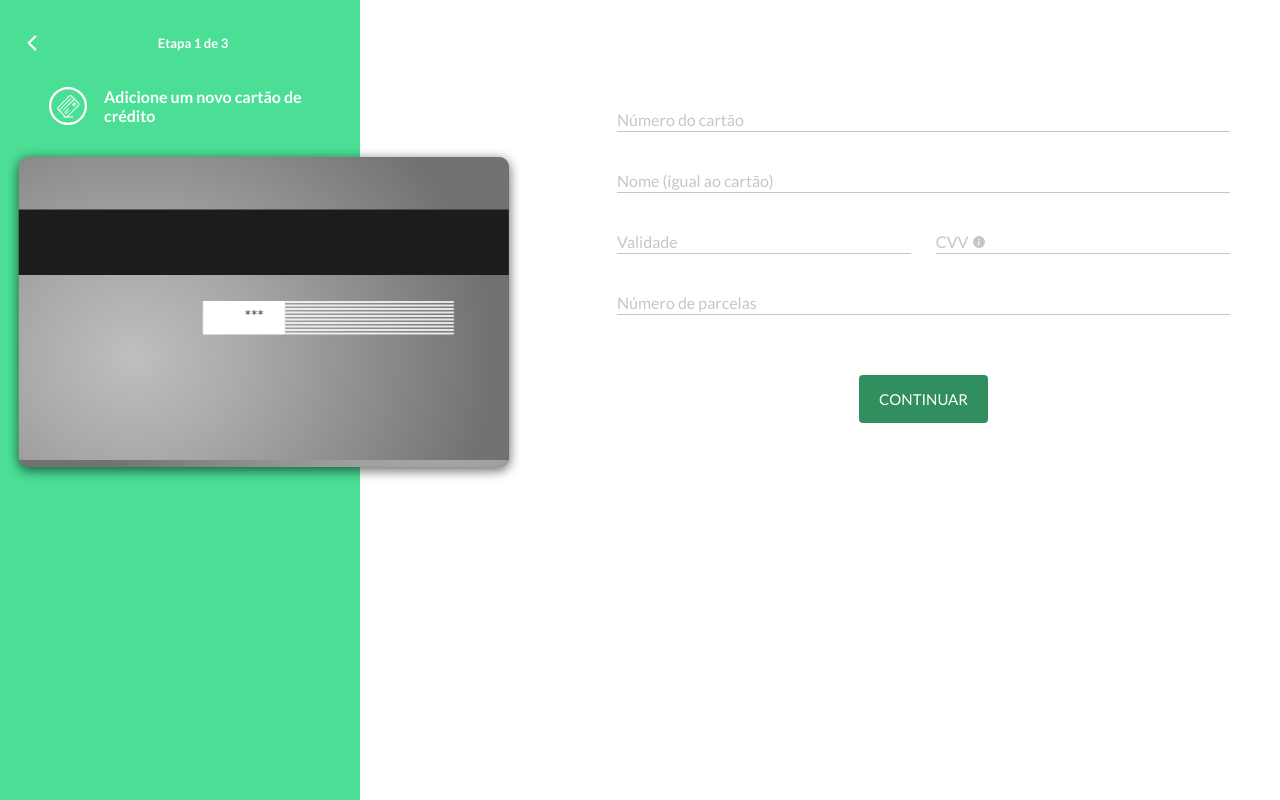
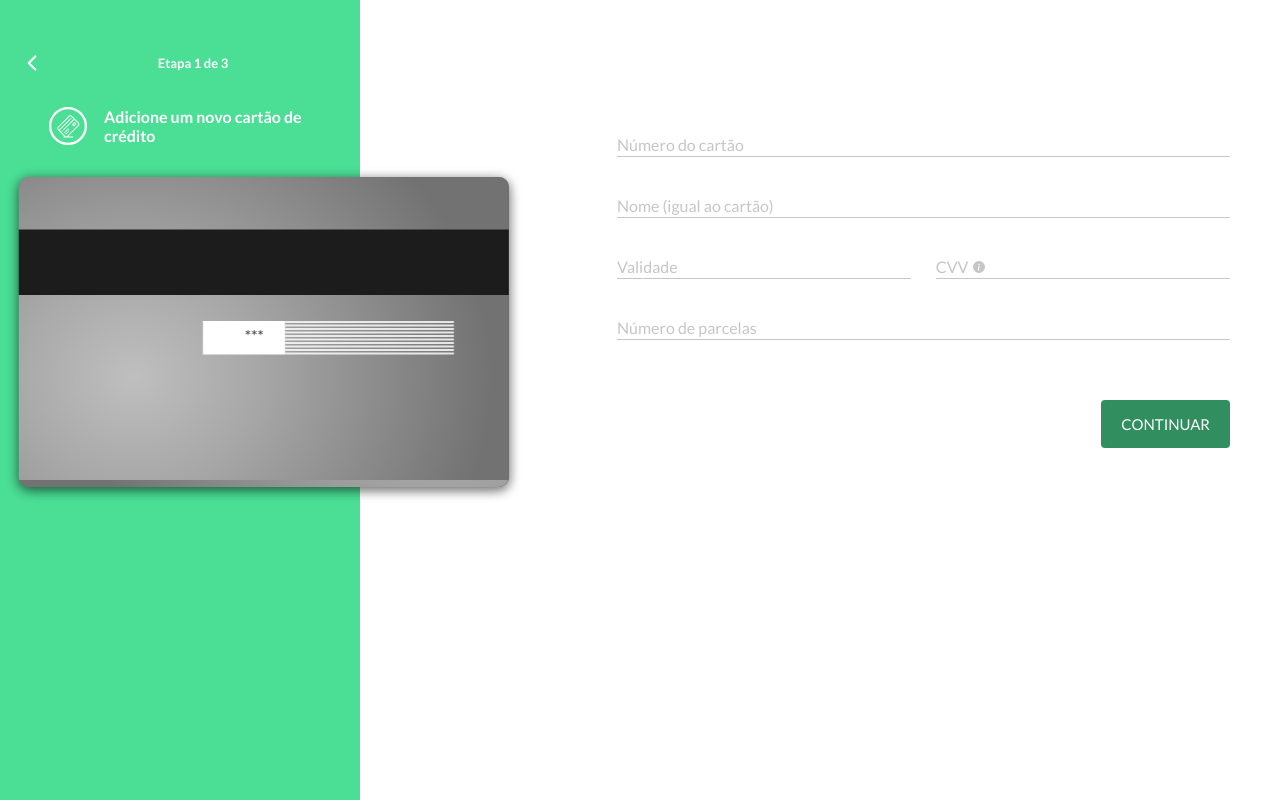
Before and after one commit to brunoJSX/bexs-challenge, a React (Vite) app: page / in a window 1280 px wide. Built offline with nearby package versions, Linux system fonts and the light colour scheme.

Commit message:
fix: fixed responsible layout of the mobile and web

```diff
--- a/src/components/Wizard/styles.ts
+++ b/src/components/Wizard/styles.ts
@@ -1,7 +1,6 @@
 import styled from 'styled-components';
 
 export const Container = styled.div`
-  /* width: 40%; */
   padding: 1rem;
   display: flex;
   flex-direction: column;
--- a/src/pages/CreditCardAdd/styles.ts
+++ b/src/pages/CreditCardAdd/styles.ts
@@ -8,7 +8,7 @@ export const Container = styled.div`
 
   background-color: #ffffff;
 
-  @media (max-width: 568px) {
+  @media (max-width: 1024px) {
     flex-direction: column;
   }
 `;
@@ -23,11 +23,12 @@ export const Header = styled.header`
   background-color: #4bde95;
   padding: 3rem 1.9rem 0 1.9rem;
 
-  @media (min-width: 568px) {
+  @media (min-width: 1024px) {
     width: 31.7vw;
     height: 100vh;
     max-height: unset;
     max-width: 36rem;
+    padding: 5rem 1.9rem 0 1.9rem;
   }
 
   > div:first-child {
@@ -74,10 +75,15 @@ export const Header = styled.header`
     right: 0;
 
     @media (min-width: 480px) {
-      bottom: calc(((77.77vw * 0.6142) * 0.55) * (-1));
+      bottom: calc((22.6rem * 0.45) * (-1));
+
+      > div {
+        max-width: 37.5rem;
+        max-height: 22.6rem;
+      }
     }
 
-    @media (min-width: 568px) {
+    @media (min-width: 1024px) {
       position: relative;
       width: calc(31rem * 1.58);
       bottom: unset;
@@ -85,18 +91,22 @@ export const Header = styled.header`
 
       > div {
         height: 31rem;
+        max-width: unset;
+        max-height: unset;
       }
     }
   }
 `;
 
 export const Content = styled.main`
+  width: 100%;
   display: flex;
   flex-direction: column;
-  padding: 7.74rem 4rem;
+  padding: 10rem 4rem 0;
 
-  @media (min-width: 568px) {
+  @media (min-width: 1024px) {
     padding-left: calc(31.7vw * 0.51 + 4rem);
+    padding-top: 5rem;
   }
 `;
 
@@ -111,4 +121,12 @@ export const CreditCardStep = styled(WizardFormStep)`
       width: 48%;
     }
   }
+
+  @media (min-width: 1024px) {
+    padding-top: 5.2rem;
+
+    footer {
+      justify-content: flex-end;
+    }
+  }
 `;
--- a/src/styles/global.ts
+++ b/src/styles/global.ts
@@ -40,7 +40,7 @@ export default createGlobalStyle`
 
   #root {
     font-family: 'Lato', sans-serif;
-    font: 400 1.6rem 'Lato';
+    font: 400 1.6rem 'Lato', sans-serif;
 
     -webkit-font-smoothing: antialiased;
   }
```
